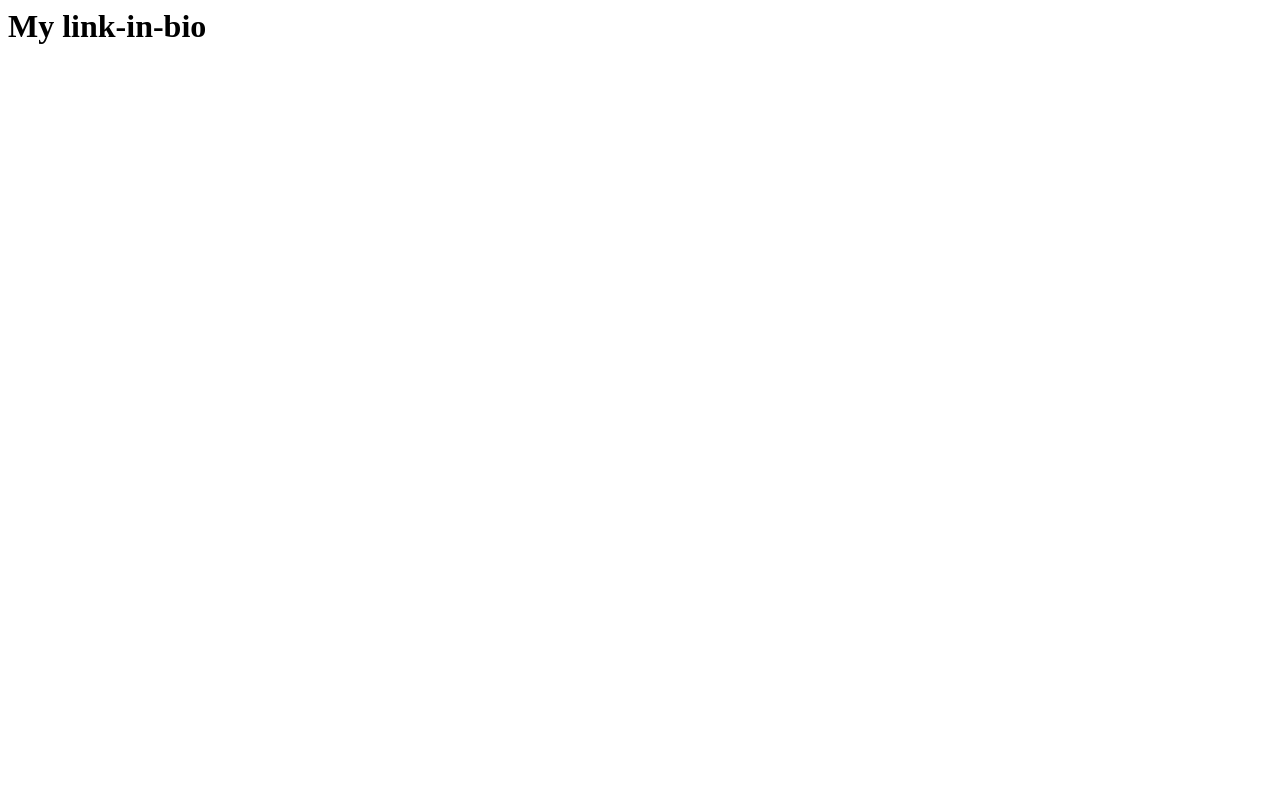
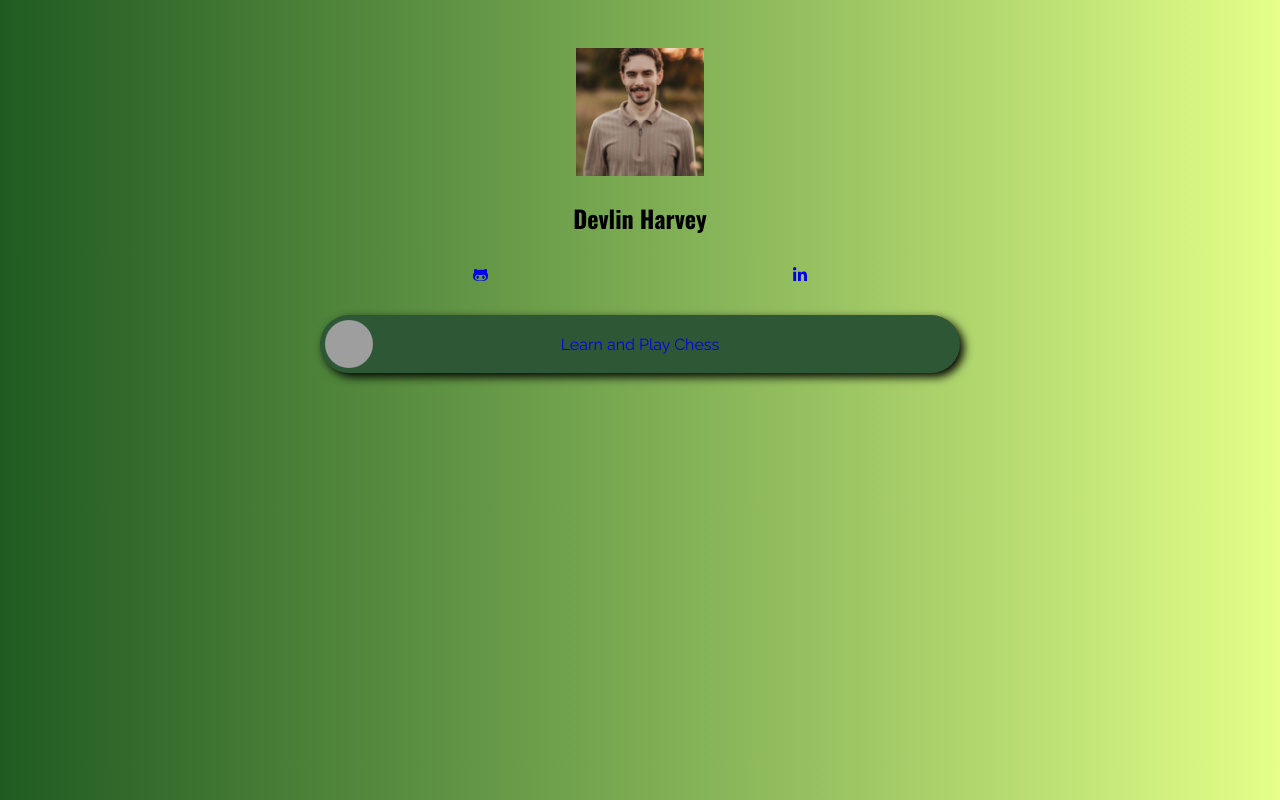
Before and after one commit to pdevlinharvey/link-in-bio, a plain HTML site: page index.html in a window 1280 px wide. Drawn offline with nearby package versions, Linux system fonts and the light colour scheme; grey boxes are pictures that could not be loaded.

Commit message:
link-in-bio

```diff
--- a/index.html
+++ b/index.html
@@ -1,3 +1,105 @@
+<!DOCTYPE html>
+<html>
+  <head>
+    <meta name="viewport" content="width=device-width, initial-scale=1.0">
+    <meta charset="UTF-8">
+    <link rel="preconnect" href="https://fonts.googleapis.com">
+    <link rel="preconnect" href="https://fonts.gstatic.com" crossorigin>
+    <link href="https://fonts.googleapis.com/css2?family=Oswald:wght@200..700&family=Raleway:ital,wght@0,100..900;1,100..900&display=swap" rel="stylesheet">
+    <script src="https://cdnjs.cloudflare.com/ajax/libs/font-awesome/6.5.2/js/all.min.js"></script>
+    <style>
+      html {
+        min-height: 100%;
+      }
+      body {
+        min-height: 100%;
+        padding-top: 40px;
+        padding-bottom: 40px;
+        background: linear-gradient(90deg, #205b21, #3a712f, #53883d, #6e9f4b, #8ab75a, #a7ce69, #c5e779, #e5ff89);
+        font-family: "Raleway";
+      }
+      a {
+        text-decoration: none;
+      }
+      .main-container {
+        max-width: 640px;
+        margin: auto;
+      }
+      .avatar-image {
+        width: 128px;
+        height: 128px;
+        object-fit: cover;
+      }
+      .thumbnail {
+        width: 48px;
+        height: 48px;
+        border-radius: 48px;
+        object-fit: cover;
+      }
+      .item {
+        background-color: rgba(46, 87, 53, 1);
+        margin-bottom: 20px;
+        display: flex;
+        align-items: center;
+        border-radius: 1000px;
+        padding: 5px;
+        padding-right: 53px;
+        box-shadow: 4px 4px 10px 0px rgba(0,0,0,75);
+      }
+      .image-row {
+        margin-bottom: 20px;
+        text-align: center;
+      }
+      .name-row {
+        margin-bottom: 30px;
+        text-align: center;
+        font-family: "Oswald";
+        font-size: 24px;
+        font-weight: 900;
+      }
+      .social-icons-row {
+        margin-bottom: 30px;
+        display: flex;
+        justify-content: space-around;
+      }
+      .link-text {
+        text-align: center;
+        flex-grow: 1;
+      }
+    </style>
+    <title>
+
+    </title>
+  </head>
 <body>
-<h1>My link-in-bio</h1>
+  <div class="main-container">
+    <div class="image-row">
+      <img class="avatar-image" src="profile-pic.jpg" alt="profile pic">
+    </div>
+
+    <div class="name-row">
+      Devlin Harvey
+    </div>
+
+    <div class="social-icons-row">
+      <a href="https://github.com/pdevlinharvey" target="_blank">
+        <i class="fa-brands fa-github-alt"></i>
+      </a>
+
+      <a href="https://www.linkedin.com/in/p-devlin-harvey-a55a6221b/" target="_blank">
+        <i class="fa-brands fa-linkedin-in"></i>
+      </a>
+    </div>
+
+    <div class="links-row">
+      <div class="item">
+        <img class="thumbnail" src="chess.jpg">
+
+        <a class="link-text" target="_blank" href="https://www.chess.com/home">
+          Learn and Play Chess
+        </a>
+      </div>
+    </div>
+  </div>
 </body>
+</html>
```
Also changed, not shown: hello.html (deleted, +0 -1 lines), profile-pic.jpg (added), 1 other file.
